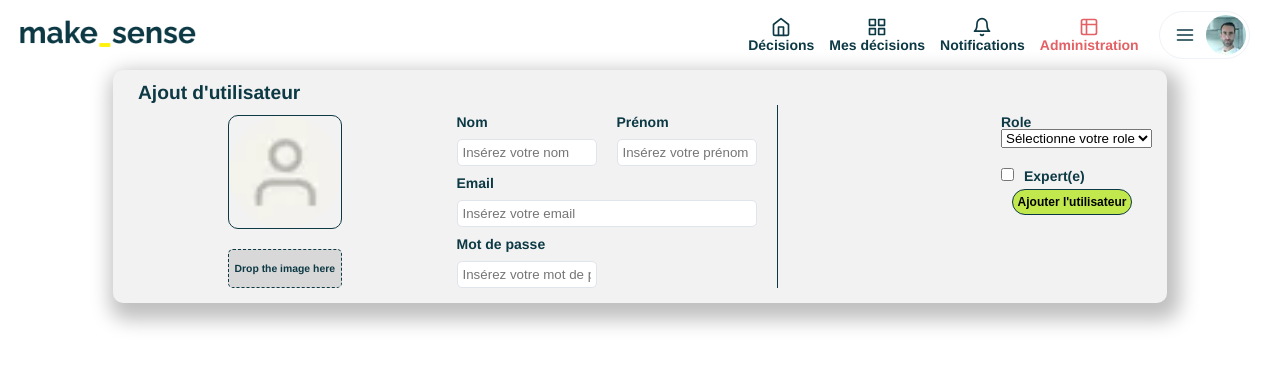
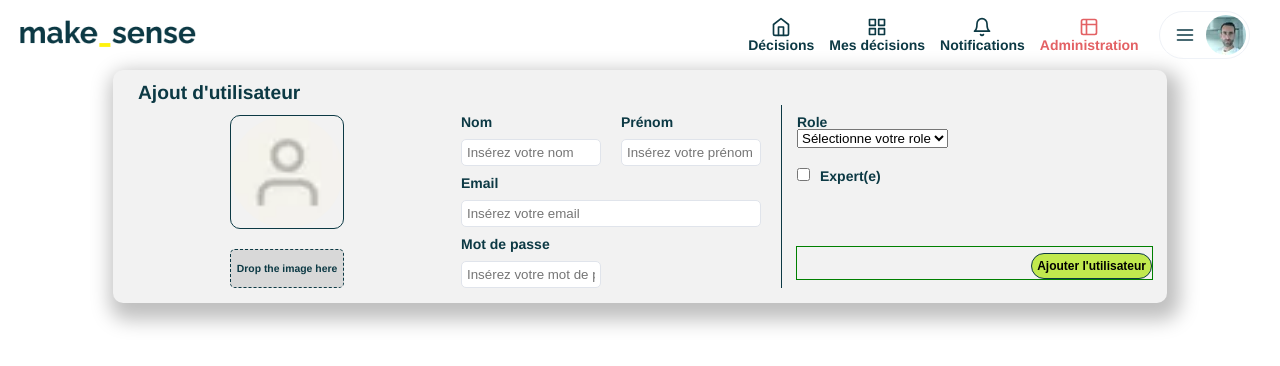
Before and after one commit to WildCodeSchool/2023-02-JS-RemoteFR-DeVMX-P3-Sense-Makers, a React (Vite) app in the folder frontend/: page /profile in a window 1280 px wide. Shown: the top 366 px of the page. Built offline with nearby package versions, Linux system fonts and the light colour scheme.

Commit message:
Add css to role container 2

```diff
--- a/frontend/src/scss/Profils_scss/AdminComponents_scss/_userManagement.scss
+++ b/frontend/src/scss/Profils_scss/AdminComponents_scss/_userManagement.scss
@@ -293,14 +293,16 @@
       .input-buttons-container {
         display: flex;
         justify-content: space-between;
-        align-items: flex-end;
+        align-items: flex-start;
         flex-direction: column;
         flex-grow: 1;
         margin-left: $space-s;
 
-        >:last-child {
-          // justify-content: flex-end;
-          // margin-top: 5rem;
+        .add-button-container {
+         justify-content: flex-end;
+          width: 100%;
+          margin-top: 4rem;
+          outline: 1px solid green;
         }
 
         .roles-container-2 {
@@ -315,6 +317,9 @@
             }
           }
         }
+
+
+
       }
     }
   }
```
